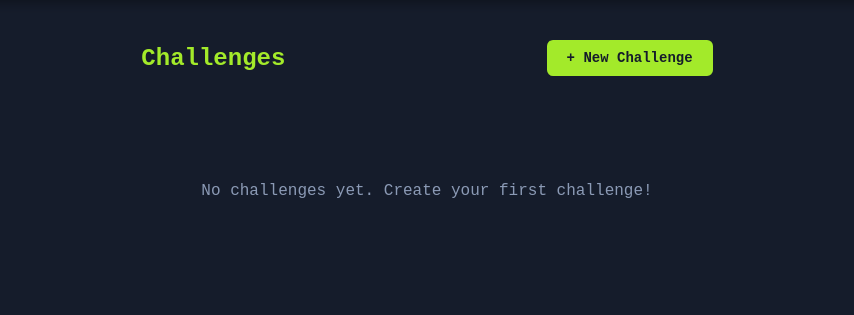
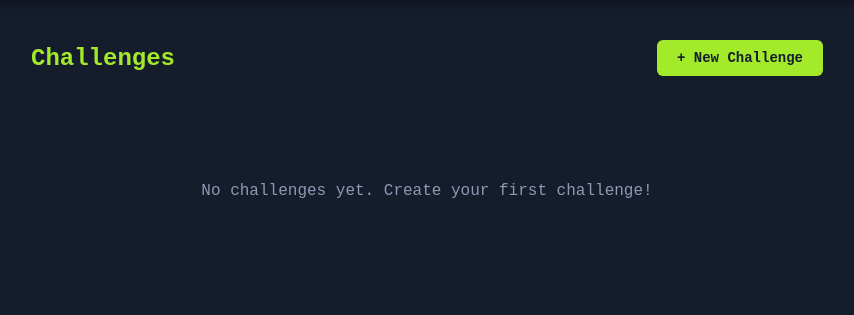
Before and after one commit to Sl4cK0TH/ctf-questions-template, a Flask app: page /admin-7x9k2m/ in a window 1280 px wide. Shown: the part 60-375 px from the top of the page, without its empty margins (213-1067 px from the left). Run offline with Flask 3, Linux system fonts and the light colour scheme; the visitor is signed in with stand-in values (Sample User, id 1); data that the repository does not hold is empty.

Commit message:
Widen admin container to 65% of viewport width

```diff
--- a/static/css/style.css
+++ b/static/css/style.css
@@ -474,7 +474,8 @@ body.admin-page {
 }
 
 .admin-container {
-    max-width: 1600px;
+    width: 65vw;
+    max-width: 100%;
     margin: 0 auto;
     padding: 40px 20px;
 }
```
